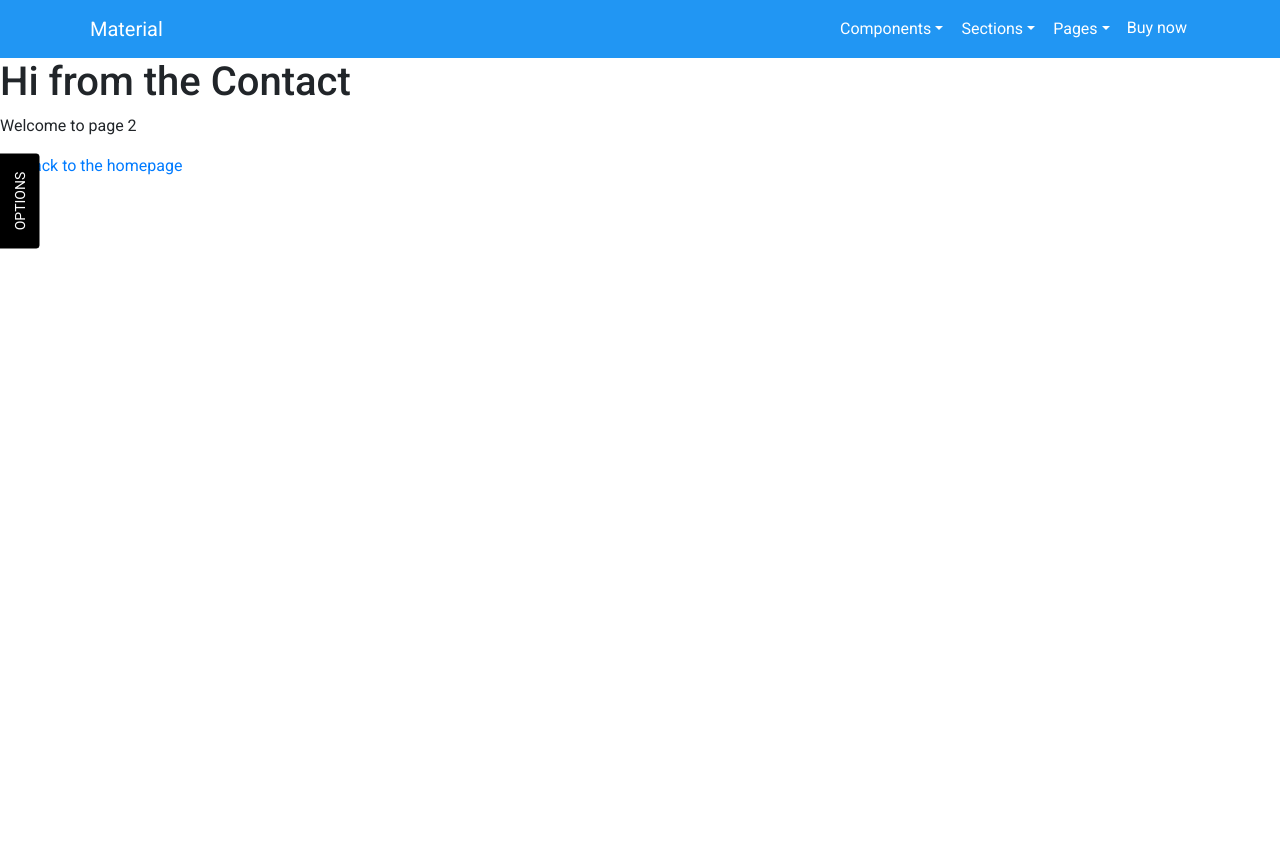
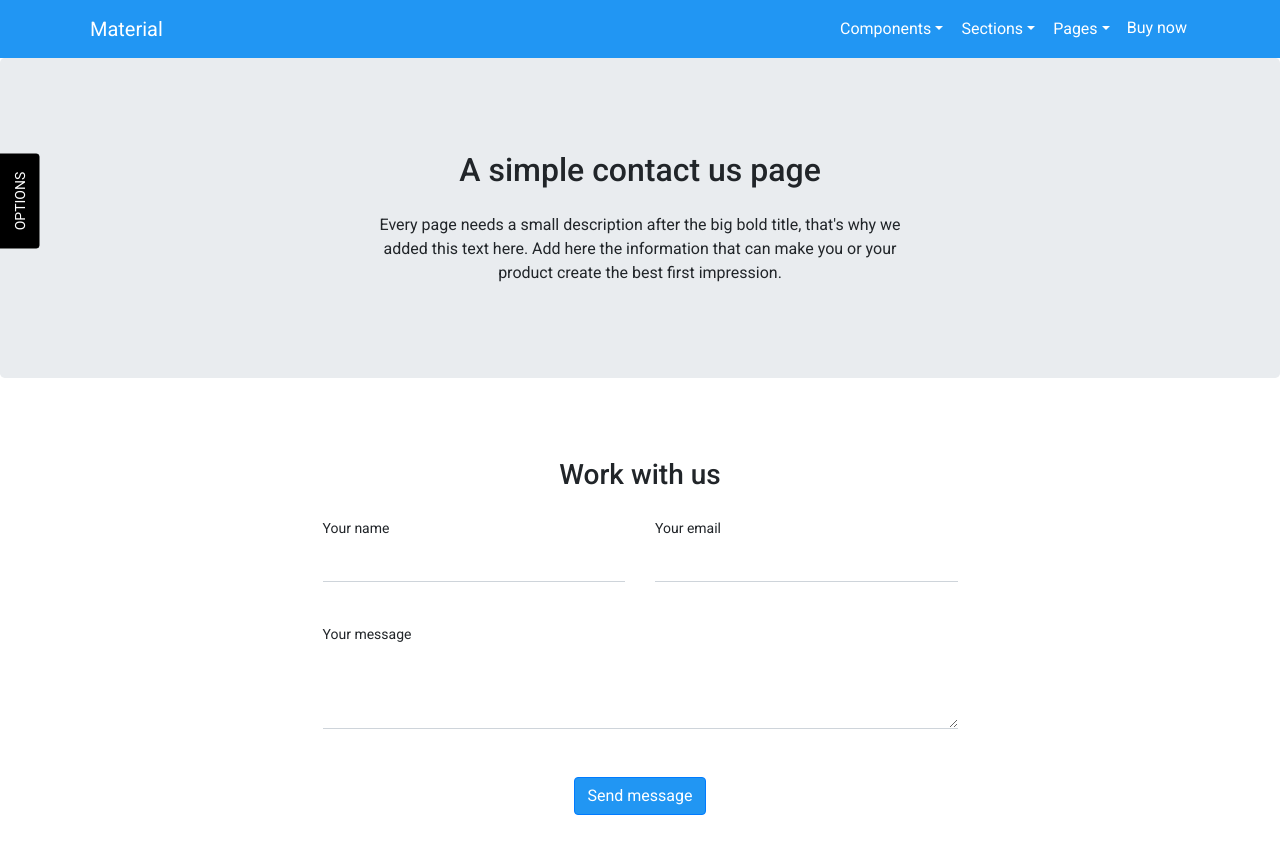
Before and after one commit to alexdevero/template-freebie-material-3, a React (Create React App) app: page /contact in a window 1280 px wide. Shown: the top 854 px of the page. Before the commit the page ends 800 px from the top, so only its background shows below. Built offline with nearby package versions, Linux system fonts and the light colour scheme.

Commit message:
Add alpha version of Contact page

```diff
--- a/src/pages/contact.jsx
+++ b/src/pages/contact.jsx
@@ -1,16 +1,71 @@
 import React from 'react'
-import { Link } from 'react-router-dom'
 
-import Layout from '../components/layout'
+import { GridRow } from '../components/grid-row'
+import { GridColumn } from '../components/grid-column'
+import { Jumbotron } from '../components/jumbotron'
+import { Layout } from '../components/layout'
+import { Section } from '../components/section'
 
-const Contact = () => (
-  <Layout pageTitle="Contact">
-    <h1>Hi from the Contact</h1>
+class Contact extends React.Component {
+  state = {
+    isFormMessageVisible: false
+  }
 
-    <p>Welcome to page 2</p>
+  render () {
+    return (
+      <Layout pageTitle="Contact">
+        <Jumbotron type="small" className="d-flex justify-content-center align-items-center">
+          <GridRow className="d-flex justify-content-center align-items-center text-center">
+            <GridColumn sm={10} md={9} lg={7} xl={6}>
+              <h1 className="h2 mb-4">A simple contact us page</h1>
 
-    <Link to="/">Go back to the homepage</Link>
-  </Layout>
-)
+              <p className="mb-0">Every page needs a small description after the big bold title, that's why we added this text here. Add here the information that can make you or your product create the best first impression.</p>
+            </GridColumn>
+          </GridRow>
+        </Jumbotron>
+
+        <Section container="default" className="pt-5 pb-6">
+          <h1 className="h3 mb-4 text-center">Work with us</h1>
+
+          <GridRow className="d-flex justify-content-center align-items-center">
+            <GridColumn sm={11} md={9} lg={8} xl={7}>
+              <form className="pb-1">
+                <GridRow>
+                  <GridColumn sm={6}>
+                    <div className="form-group">
+                      <label className="text-14" htmlFor="contactName">Your name</label>
+
+                      <input type="text" className="form-control border-top-0 border-left-0 border-right-0 rounded-0 text-14" id="contactName" />
+                    </div>
+                  </GridColumn>
+
+                  <GridColumn sm={6} className="mt-4 mt-md-0">
+                    <div className="form-group">
+                      <label className="text-14" htmlFor="contactEmail">Your email</label>
+
+                      <input type="email" className="form-control border-top-0 border-left-0 border-right-0 rounded-0 text-14" id="contactEmail" />
+                    </div>
+                  </GridColumn>
+                </GridRow>
+
+                <div className="form-group mt-4">
+                  <label className="text-14" htmlFor="contactMessage">Your message</label>
+
+                  <textarea className="form-control border-top-0 border-left-0 border-right-0 rounded-0 text-14" id="contactMessage" rows="3"></textarea>
+                </div>
+
+                {this.state.isFormMessageVisible && <p className="alert-info rounded mt-5 pt-3 pb-3" role="alert">You know this is not for real, right <span aria-label="Winking Face" role="img">😉</span>?</p>}
+
+                <div className="mt-5 text-center">
+                  <button type="button" className="btn btn-primary" onClick={this.handleFormSubmit}>Send message</button>
+                </div>
+              </form>
+            </GridColumn>
+          </GridRow>
+        </Section>
+      </Layout>
+    )
+  }
+}
 
 export default Contact
--- /dev/null
+++ b/src/styles/pages/_page-contact.scss
@@ -0,0 +1,26 @@
+/* Page - Home */
+.page-contact {
+  & .jumbotron {
+    position: relative;
+    background: url('./../images/bcgs/bcg-contact.jpg') no-repeat;
+    background-attachment: fixed;
+    background-position: center;
+    background-size: cover;
+
+    &::before {
+      position: absolute;
+      top: 0;
+      left: 0;
+      z-index: 1;
+      content: '';
+      width: 100%;
+      height: 100%;
+      background-color: hsla(255, 0%, 0%, .35);
+    }
+
+    & .container {
+      z-index: 2;
+      color: #fff;
+    }
+  }
+}
```
Also changed, not shown: src/images/bcgs/bcg-contact.jpg (added).
